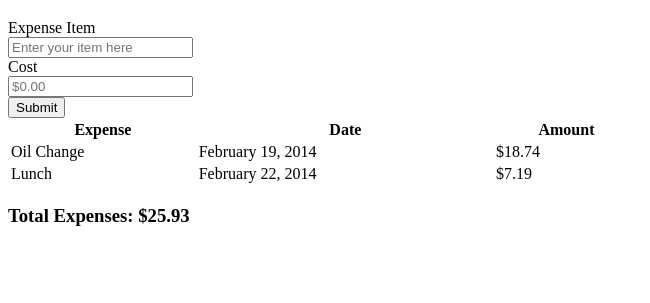
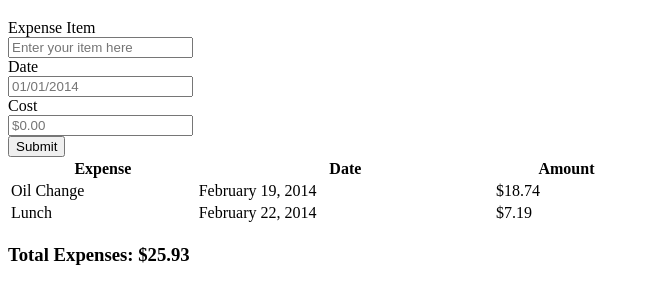
Before and after one commit to Timespike/expenses-practice-exercise, a plain HTML site: page index.html in a window 1280 px wide. Shown: the part 61-364 px from the top of the page, without its empty margins (0-650 px from the left). Drawn offline with Linux system fonts and the light colour scheme.

Commit message:
added third form field

```diff
--- a/index.html
+++ b/index.html
@@ -14,6 +14,8 @@
         <form action="" id="expense-form">
             <label for="expense-item">Expense Item</label><br>
             <input type="text" id="eItem" name="expense-item" placeholder="Enter your item here"><br>
+            <label for="expense-date">Date</label><br>
+            <input type="text" id="eDate" name="expense-date" placeholder="01/01/2014"><br>
             <label for="expense-cost">Cost</label><br>
             <input type="text" id="eCost" name="expense-cost" placeholder="$0.00"><br>
             <input type="submit" value="Submit" id="submit-btn">
```
